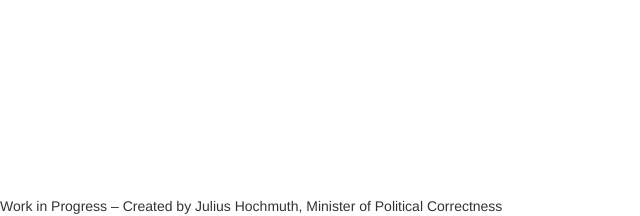
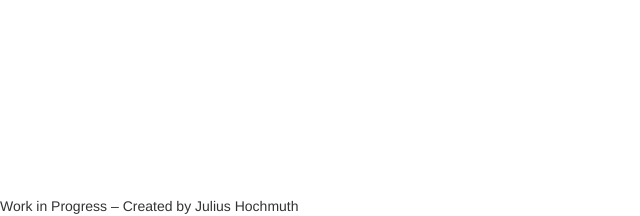
Before and after one commit to jhochmuth/YouToxic, a Python web app: template youtoxic/app/templates/index.html in a window 1280 px wide. Shown: the part 584-800 px from the top of the page, without its empty margins (0-640 px from the left). Run offline with Jinja, Linux system fonts and the light colour scheme; the template is opened without the code that fills it, so the values that code supplies are empty; some libraries are stand-ins or nearby versions.

Commit message:
Update index.html

```diff
--- a/youtoxic/app/templates/index.html
+++ b/youtoxic/app/templates/index.html
@@ -26,5 +26,5 @@
         footer {bottom: 0; position: fixed; text-align: center;}
     </style>
     <a href="{{ url_for('/dash/') }}">YouToxic App</a>
-    <footer>Work in Progress – Created by Julius Hochmuth, Minister of Political Correctness</footer>
+    <footer>Work in Progress – Created by Julius Hochmuth</footer>
 {% endblock %}
```
